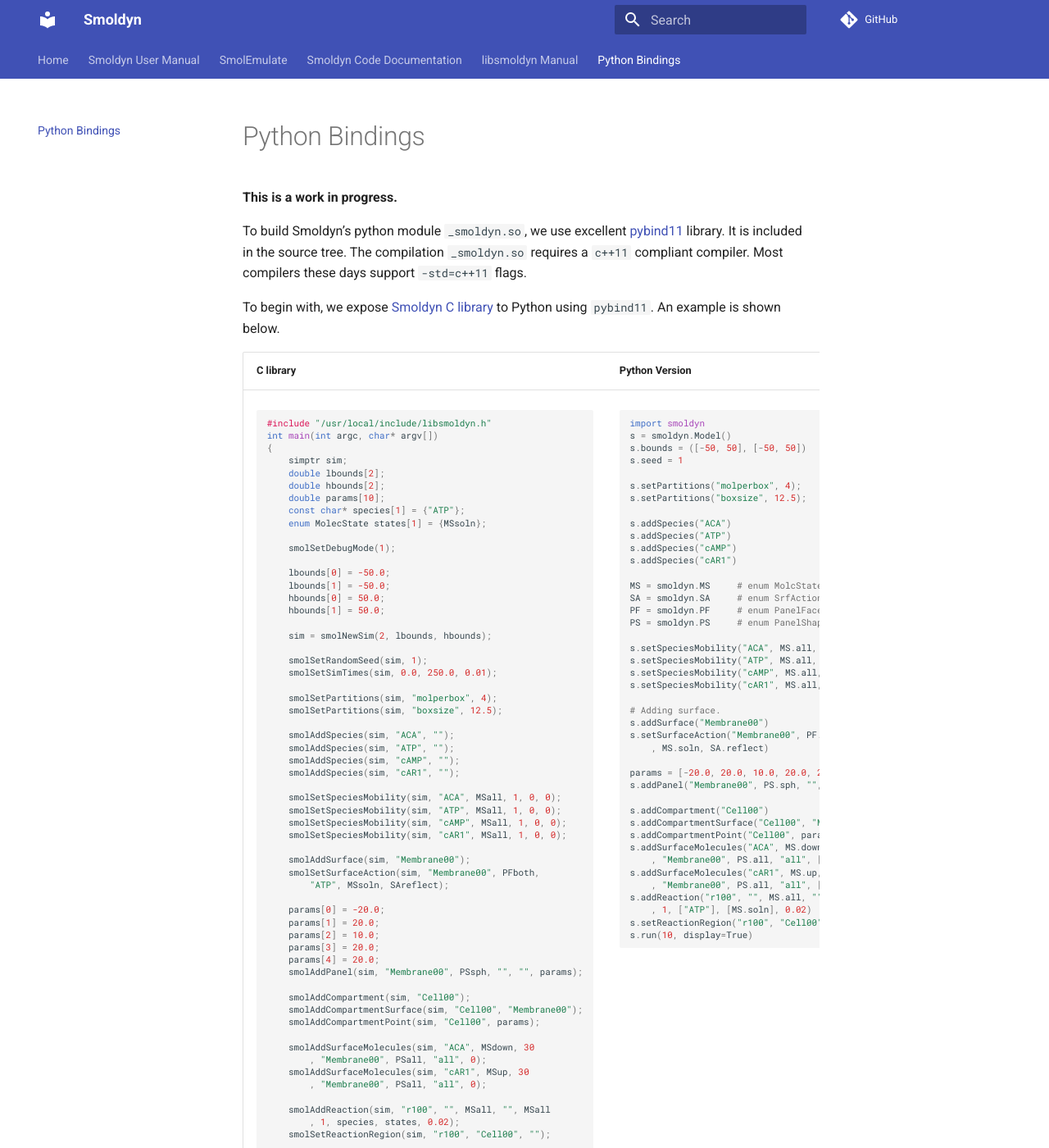
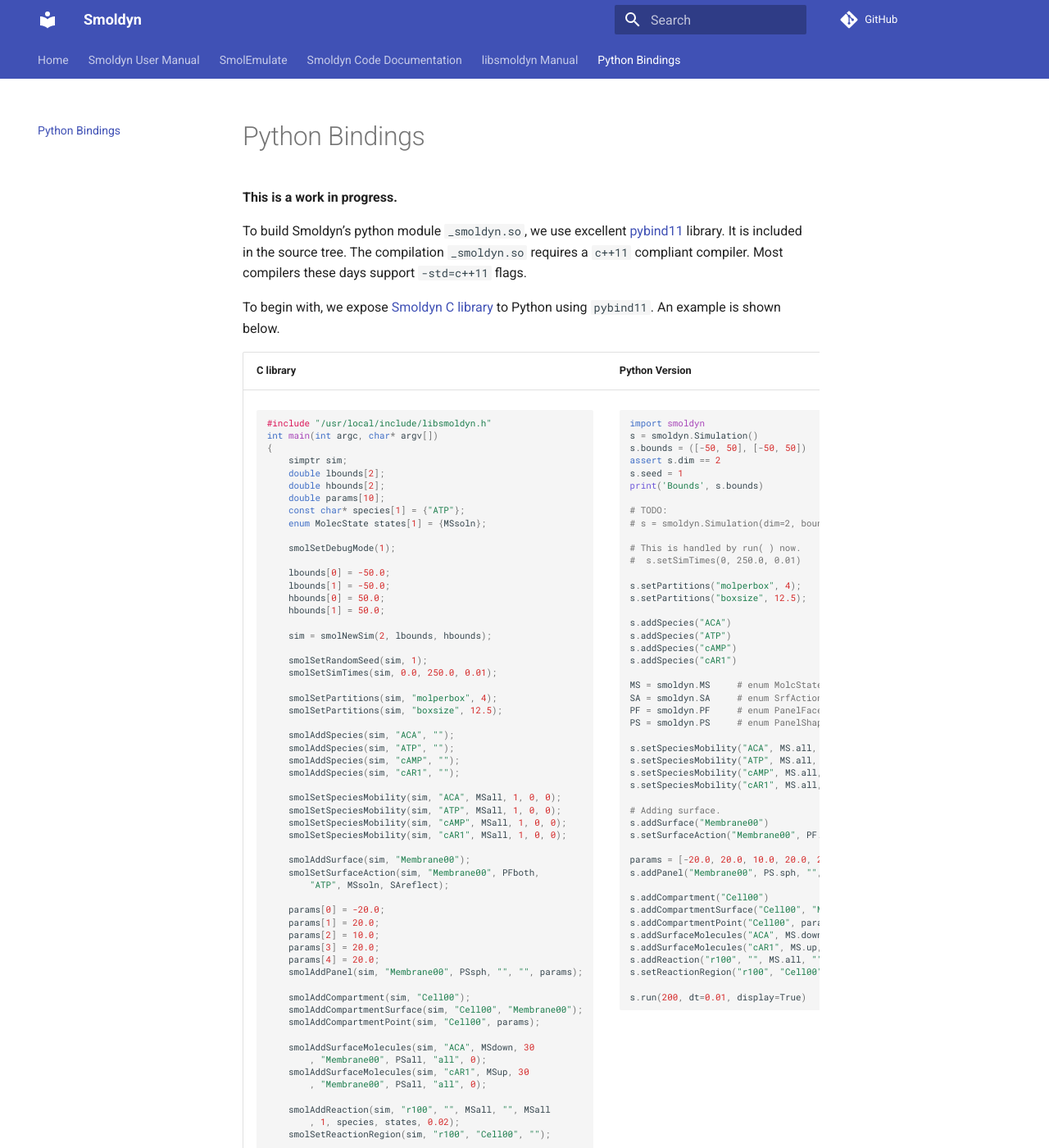
Before and after one commit to ssandrews/Smoldyn, an MkDocs documentation site: the page built from docs/PythonBindings.md, in a window 1280 px wide and 1400 px high. Shown: the whole window at 82% size. Built offline with MkDocs 1.6.1 and Material for MkDocs 9.7.7, drawn with Linux system fonts in a browser that asks for light colours; comment, search, counter and statistics services are not loaded.

````diff
--- a/docs/PythonBindings.md
+++ b/docs/PythonBindings.md
@@ -86,9 +86,17 @@
 </td><td>
 ```python
 import smoldyn
-s = smoldyn.Model()
+s = smoldyn.Simulation()
 s.bounds = ([-50, 50], [-50, 50])
+assert s.dim == 2
 s.seed = 1
+print('Bounds', s.bounds)
+
+# TODO:
+# s = smoldyn.Simulation(dim=2, bounds=([-50,50], [-50,50]))
+
+# This is handled by run( ) now.
+#  s.setSimTimes(0, 250.0, 0.01)
 
 s.setPartitions("molperbox", 4);
 s.setPartitions("boxsize", 12.5);
@@ -119,15 +126,14 @@
 s.addCompartment("Cell00")
 s.addCompartmentSurface("Cell00", "Membrane00")
 s.addCompartmentPoint("Cell00", params)
-s.addSurfaceMolecules("ACA", MS.down, 30
-    , "Membrane00", PS.all, "all", [])
-s.addSurfaceMolecules("cAR1", MS.up, 30
-    , "Membrane00", PS.all, "all", [])
-s.addReaction("r100", "", MS.all, "", MS.all
-    , 1, ["ATP"], [MS.soln], 0.02)
+s.addSurfaceMolecules("ACA", MS.down, 30, "Membrane00", PS.all, "all", [])
+s.addSurfaceMolecules("cAR1", MS.up, 30, "Membrane00", PS.all, "all", [])
+s.addReaction("r100", "", MS.all, "", MS.all, ["ATP"], [MS.soln], 0.02)
 s.setReactionRegion("r100", "Cell00", "");
-s.run(10, display=True)
+
+s.run(200, dt=0.01, display=True)
 ```
+
 </td></tr>
 </table>
 
--- a/mkdocs.yml
+++ b/mkdocs.yml
@@ -27,3 +27,4 @@
 plugins:
     - search
     - macros
+    - snippet
````
Also changed, not shown: other parts of docs/PythonBindings.md (+5 -6 lines), 3 other files.
